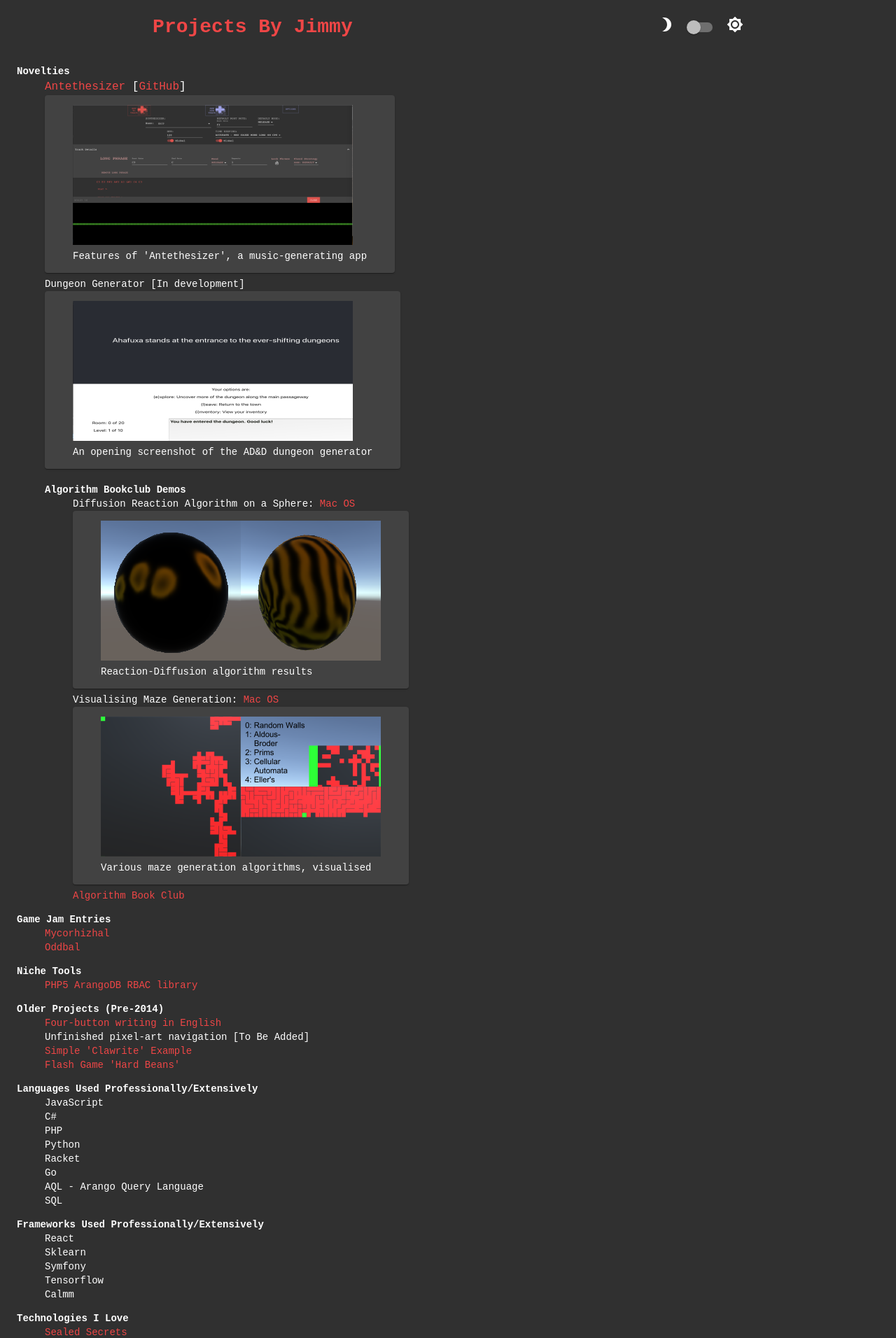
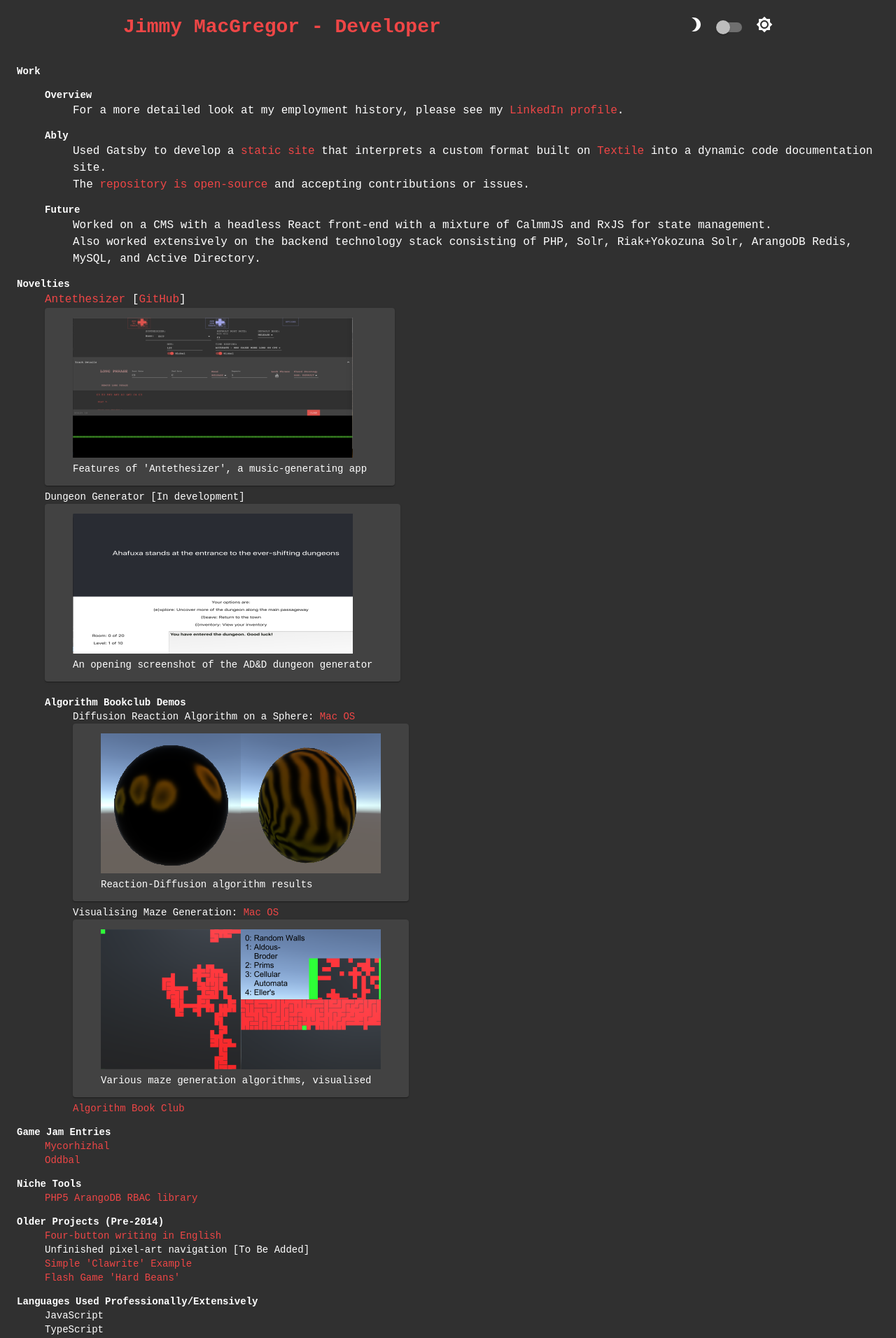
Before and after one commit to MymmiJ/personal-site, a React app: page / in a window 1280 px wide. Shown: the top 1912 px of the page at 70% size. Built offline with nearby package versions, Linux system fonts and the light colour scheme.

Commit message:
Update content

```diff
--- a/src/ABC/index.js
+++ b/src/ABC/index.js
@@ -1,7 +1,8 @@
 import { Link } from "@material-ui/core";
+import { ExperimentContainer } from "../Common/Containers/ExperimentContainer";
 import DefinitionList from "../Lists/DefinitionList";
 
-const AlgorithmBookClub = () => <div>
+const AlgorithmBookClub = () => <ExperimentContainer>
     <h3>What Is This?</h3>
     <p>Algorithm Book Club was an initiative I launched at work to get people talking about algorithms, a traditional weakness for web developers that I knew we were all more than capable of addressing.</p>
     <p>We covered a variety of topics, ending up discussing the neural network variations that were of interest at the time; ultimately working our way towards <Link href="https://en.wikipedia.org/wiki/Generative_adversarial_network">GANs</Link>.</p>
@@ -13,6 +14,6 @@ const AlgorithmBookClub = () => <div>
         <span>Diffusion Reaction Algorithm on a Sphere: <Link href="https://drive.google.com/file/d/1Z7faiROIxpw-1PjMh2zV_1SgY_42Dmtc/view?usp=sharing">Mac OS</Link></span>,
         <span>Visualising Maze Generation: <Link href="https://drive.google.com/file/d/1ZbfzBMowHVlbS26DDn30zi1SrbPJs0oF/view?usp=sharing">Mac OS</Link></span>,
     ]}/>
-</div>;
+</ExperimentContainer>;
 
 export default AlgorithmBookClub;
--- a/src/App.js
+++ b/src/App.js
@@ -26,7 +26,7 @@ function App() {
         <CssBaseline/>
         <header>
           <Grid container alignItems="center" alignContent="center" justify="space-around" spacing={0}>
-            <Grid item><Link href="/"><h1>Projects By Jimmy</h1></Link></Grid>
+            <Grid item><Link href="/"><h1>Jimmy MacGregor - Developer</h1></Link></Grid>
             <Grid item><BrightnessSwitch checked={ lightTheme } handleChange={ switchTheme } /></Grid>
           </Grid>
         </header>
--- a/src/Clawrite/index.js
+++ b/src/Clawrite/index.js
@@ -3,6 +3,7 @@ import Canvas from "../Canvas";
 import { letters } from "./constants";
 import writeString from "./draw";
 import Link from '@material-ui/core/Link';
+import { ExperimentContainer } from "../Common/Containers/ExperimentContainer";
 const { h,e,l,o,w,r,d,th } = letters;
 
 const Clawrite = () => {
@@ -13,13 +14,13 @@ const Clawrite = () => {
             setOnce(true);
         }
     }
-    return <div>
+    return <ExperimentContainer>
         <p>ClaWrite is a fictional language - <Link href="http://www.tomorrowlands.org/draconity/clawrite.html">more information can be found here</Link>.</p>
 	    <p>This implementation of ClaWrite was written so that the basic letter construction method could be easily extended (to what end I am no longer sure!).</p>
 	    <p>The message printed below is a simple transliteration that reads "helloworld(th)".</p>
         <Canvas draw={ draw } height={ 400 } width={ 600 } />
         <p><small>Originally this was written as a brief learning exercise, intending to use only IE6-compatible JS (as was the style at the time) - where it has been updated, it's only so I could import it into this more modern React project.</small></p>
-    </div>;
+    </ExperimentContainer>;
 }
 
 export default Clawrite;
--- /dev/null
+++ b/src/Common/Containers/ExperimentContainer.js
@@ -0,0 +1,3 @@
+import { Box } from "@material-ui/core";
+
+export const ExperimentContainer = ({ children }) => <Box px={32}>{children}</Box>
--- a/src/FourButtonEnglishText/index.js
+++ b/src/FourButtonEnglishText/index.js
@@ -3,6 +3,8 @@ import Words from './words-btree-array';
 import { left_arrow, right_arrow, up_arrow, down_arrow } from './constants';
 import useEventListener from '../Events/useEventListener';
 import Word from './Word';
+import { ExperimentContainer } from '../Common/Containers/ExperimentContainer';
+import { Box } from '@material-ui/core';
 
 const wordList = JSON.parse(Words);
 
@@ -101,7 +103,7 @@ const FourButtonEnglishText = () => {
     }
     useEventListener('keydown', four_button_control);
 
-    return <div>
+    return <ExperimentContainer>
         <p><strong>UP ARROW</strong> deletes an entry or returns you to the middle of the alphabet</p>
         <p><strong>LEFT ARROW</strong> moves the cursor left one word or selects a word earlier in the alphabet</p>
         <p><strong>RIGHT ARROW</strong> moves the cursor right one word or selects a word later in the alphabet</p>
@@ -113,6 +115,7 @@ const FourButtonEnglishText = () => {
             Otherwise, functionality is on par with the project as originally created.
         </p>
         <hr></hr>
+        <Box py={4}>
             <p>{words.map((word,i) =>
             <Word
                 key={ `${word}-${i}` }
@@ -125,7 +128,8 @@ const FourButtonEnglishText = () => {
                 select_mode={ select_mode }
                 word_number={ i }
             />)}{word_number === words.length && <span>&gt;&gt;</span>}</p>
-    </div>;
+        </Box>
+    </ExperimentContainer>;
 };
 
 export default FourButtonEnglishText;
--- a/src/Home/index.js
+++ b/src/Home/index.js
@@ -8,6 +8,19 @@ import Antethesizer from './Images/antethesizer.png';
 
 const Home = () => {
     return <Container>
+        <DefinitionList header="Work" entries={[
+          <DefinitionList header="Overview" entries={[
+            <Typography>For a more detailed look at my employment history, please see my <Link href="https://www.linkedin.com/in/james-macgregor-41a74340/">LinkedIn profile</Link>.</Typography>
+          ]} />,
+          <DefinitionList header="Ably" entries={[
+            <Typography>Used Gatsby to develop a <Link href="https://ably.com/docs">static site</Link> that interprets a custom format built on <Link href="https://textile-lang.com/">Textile</Link> into a dynamic code documentation site.</Typography>,
+            <Typography>The <Link href="https://github.com/ably/docs">repository is open-source</Link> and accepting contributions or issues.</Typography>
+          ]}/>,
+          <DefinitionList header="Future" entries={[
+            <Typography>Worked on a CMS with a headless React front-end with a mixture of CalmmJS and RxJS for state management.</Typography>,
+            <Typography>Also worked extensively on the backend technology stack consisting of PHP, Solr, Riak+Yokozuna Solr, ArangoDB Redis, MySQL, and Active Directory.</Typography>
+          ]}/>
+        ]}/>
         <DefinitionList header="Novelties" entries={[
             <Typography><Link href="https://antethesizer.jimmymacgregor.com/">Antethesizer</Link> [<Link href="https://github.com/MymmiJ/antethesizer">GitHub</Link>]</Typography>,
             <Box display="inline-block">
@@ -64,6 +77,7 @@ const Home = () => {
         ]}/>
         <DefinitionList header="Languages Used Professionally/Extensively" entries={[
           "JavaScript",
+          "TypeScript",
           "C#",
           "PHP",
           "Python",
@@ -74,12 +88,14 @@ const Home = () => {
         ]}/>
         <DefinitionList header="Frameworks Used Professionally/Extensively" entries={[
           "React",
+          "Gatsby",
           "Sklearn",
           "Symfony",
           "Tensorflow",
           "Calmm",
         ]}/>
         <DefinitionList header="Technologies I Love" entries={[
+          <Link href="https://github.com/dubzzz/fast-check">Property Testing</Link>,
           <Link href="https://github.com/bitnami-labs/sealed-secrets">Sealed Secrets</Link>,
           <Link href="https://unity.com/">Unity</Link>,
           <Link href="https://www.blender.org/">Blender</Link>,
--- a/src/Lists/DefinitionList.js
+++ b/src/Lists/DefinitionList.js
@@ -1,3 +1,9 @@
+// This is a strange way to do this, I'm not entirely sure what the reasoning was.
+// I think originally this must have been a more restricted kind of definition list,
+// and features were added until it became a convoluted version of an inbuilt <dl>.
+// Lessons to take:
+// 1. Name your components very restrictively - e.g. 'text definition list' should be 'TextDefinitionList'
+// 2. Be careful when adding new features to old components that it doesn't dilute the actual helpfulness of the component
 const DefinitionList = ({ header, entries }) => {
     return <dl>
         <dt><strong>{ header }</strong></dt>
```
Lines whose indentation alone changed are shown as unchanged.
